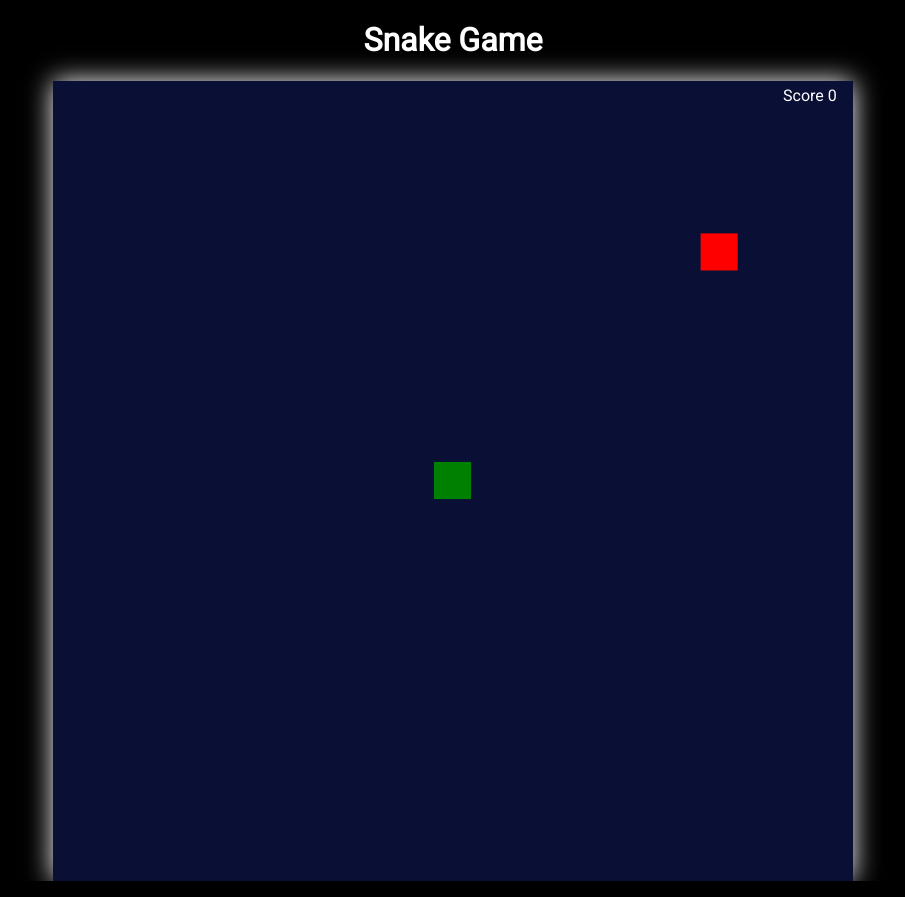
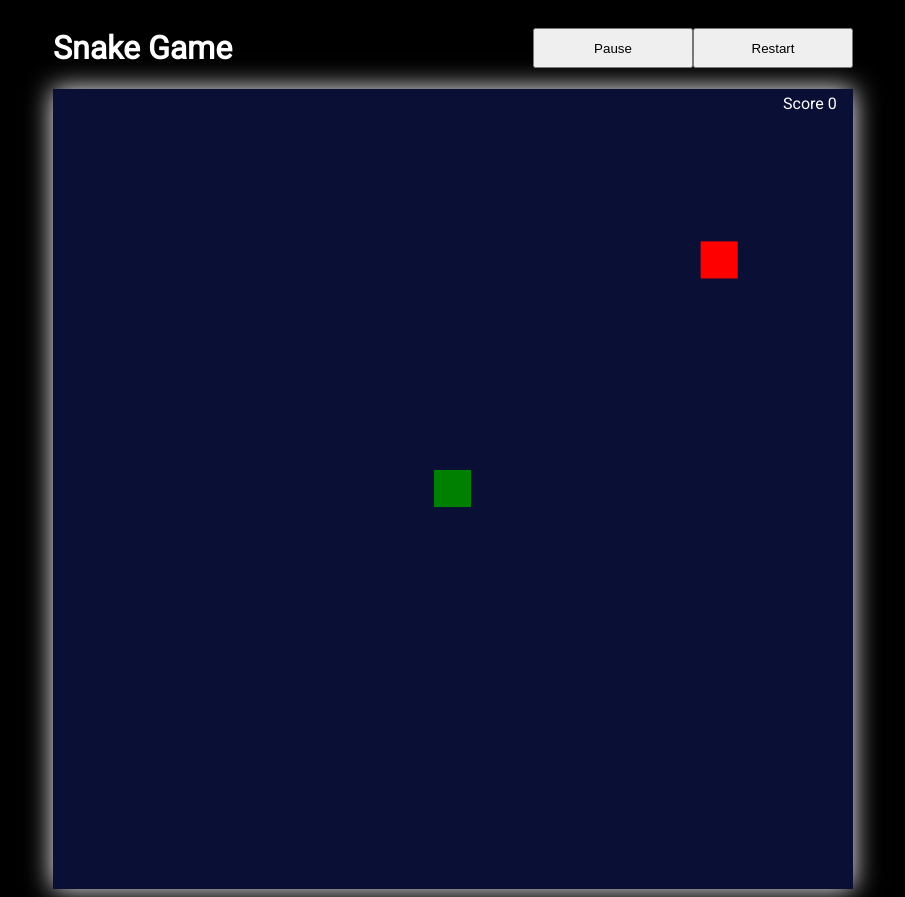
Before and after one commit to EngineNeo/snakegameJS, a plain HTML site: page snakegame.html in a window 1280 px wide. Shown: the whole page, without its empty margins (187-1092 px from the left). Drawn offline with Linux system fonts and the light colour scheme.

Commit message:
Added resume and restart buttons

```diff
--- a/snakegame.html
+++ b/snakegame.html
@@ -13,13 +13,24 @@
     <!-- Style -->
     <style>
         body {
+            background-color: black;
+        }
+        .main {
             margin: 0px;
             padding: 0px;
             display: flex;
             flex-direction: column;
             justify-content: center;
             align-items: center;
-            background-color: black;
+        }
+        .head {
+            display: grid;
+            grid-template-columns: 30rem 10rem 10rem;
+            justify-content: center;
+        }
+        .head > button {
+            margin-top: 1.25rem;
+            height: 2.5rem;
         }
         canvas {
             box-shadow: white 0px 0px 25px;
@@ -27,14 +38,22 @@
         h1 {
             color: white;
             font-family: Roboto, sans-serif;
+
         }
     </style>
 
     <title>Snake Game</title>
 </head>
 <body>
-    <h1>Snake Game</h1>
-    <canvas id="game" width="800" height="800"/>
+    <div class="head">
+        <h1>Snake Game</h1>
+        <button id="pause">Pause</button>
+        <button id="restart">Restart</button>
+    </div>
+    <div class="main">
+        <canvas id="game" width="800" height="800"/>
+    </div>
+
     <script src="snakegame.js"></script>
 </body>
 </html>
--- a/snakegame.js
+++ b/snakegame.js
@@ -1,3 +1,5 @@
+//TO-DO
+
 // Make apple not spawn on new snake parts
 // Fix body collision
 // Move score above canvas
@@ -19,24 +21,25 @@ let headY = 10;
 //Snake body variables
 const snakeParts = [];
 let tailLength = 0;
-class snakePart { //class for the snakes body part
+class SnakePart { //class for the snakes body part
     constructor (x, y){
         this.x = x;
         this.y = y;
     }
 }
 
-console.log(snakeParts)
-
 let score = 0;
 
 function randomPosition(x, y) {
     x = Math.floor(Math.random() * 20 + 1);
     y = Math.floor(Math.random() * 20 + 1);
-    while (x === headX || y === headY) {
-        x = Math.floor(Math.random() * 20 + 1);
-        y = Math.floor(Math.random() * 20 + 1);
-    } // Apple will not be on top of player at start
+    for(let i=0; i < snakeParts.length; i++) {
+        let part = snakeParts[i];
+        while (x === headX || x === part.x || y === headY || y === part.y) {
+            x = Math.floor(Math.random() * 20 + 1);
+            y = Math.floor(Math.random() * 20 + 1);
+        }; // Apple will not be on top of player at start
+    };
     return {
         x: x,
         y: y,
@@ -56,10 +59,12 @@ function drawGame() {
     changeSnakePosition();
     makeScreen();
     appleCollision();
+    drawSnake();
     drawApple();
-    drawSnake();
     drawScore();
-    setTimeout(drawGame, 1000/ speed)
+    pauseGame();
+    // console.log(snakeParts)
+    gameTime = setTimeout(drawGame, 1000/ speed)
 }
 
 function drawScore() {
@@ -81,7 +86,7 @@ function drawSnake() {
         cvs.fillRect(part.x * tileCount, part.y * tileCount, tileSize, tileSize)
         };
 
-    snakeParts.push(new snakePart(headX, headY));
+    snakeParts.push(new SnakePart(headX, headY));
     while(snakeParts.length > tailLength){
         snakeParts.shift();
     };
@@ -103,10 +108,20 @@ function appleCollision() {
         appleX = applePos.x;
         appleY = applePos.y;
         tailLength++ //increases taillength;
-        score++ //increases scoore;
+        score++ //increases score;
         speed+=.10 //increases speed;
     }
 }
+
+document.getElementById('pause').onclick
+
+function pauseGame() {
+    let pauseButton = document.getElementById('pause');
+    pauseButton.onclick = () => {
+        clearTimeout(gameTime);
+        pauseButton.innerText = 'Resume';};
+}
+
 
 function changeSnakePosition() {
     headX = headX + xVel;
```
